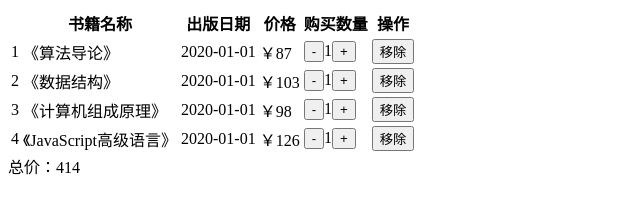
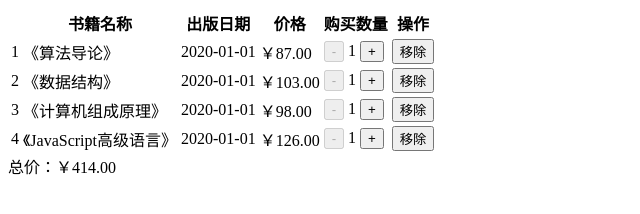
Before and after one commit to zhangyunpeng0506/vueProject, a plain HTML site: page pages/学习笔记/shopcart_Vue.html in a window 1280 px wide. Shown: the whole page, without its empty margins (0-640 px from the left). Drawn offline with Linux system fonts and the light colour scheme.

Commit message:
购物车案例

```diff
--- a/pages/学习笔记/shopcart_Vue.html
+++ b/pages/学习笔记/shopcart_Vue.html
@@ -23,13 +23,17 @@
             <td>{{index+1}}</td>
             <td>《{{book.name}}》</td>
             <td>{{book.date}}</td>
-            <td>￥{{book.price*book.count}}</td>
-            <td><button @click="btnDecClick(index)">-</button>{{book.count}}<button @click="btnIncClick(index)">+</button></td>
+            <td>{{book.price*book.count | showPrice}}</td>
+            <td>
+              <button :disabled="book.count<=1" @click="btnDecClick(index)">-</button>
+              {{book.count}}
+              <button @click="btnIncClick(index)">+</button>
+            </td>
             <td><button @click="btnRemove(index)">移除</button></td>
             </tr>
           </tbody>
         </table>
-        <div>总价：{{toltalPrice}}</div>
+        <div>总价：{{toltalPrice | showPrice}}</div>
       </div>
       <div v-else>购物车为空</div>
     </div>
@@ -49,13 +53,10 @@
         },
         methods:{
           btnDecClick(index){
-            if(this.books[index].count===0){
-              return
-            }
-            this.books[index].count-=1;
+            this.books[index].count--;
           },
           btnIncClick(index){
-            this.books[index].count+=1;
+            this.books[index].count++;
           },
           btnRemove(index){
             this.books.splice(index,1);
@@ -63,6 +64,11 @@
               this.isShow=false;
             }
           }
+        },
+        filters:{//过滤器，一般是个函数
+          showPrice(price){
+            return '￥'+price.toFixed(2);
+          },
         },
         computed:{
           toltalPrice(){
```
